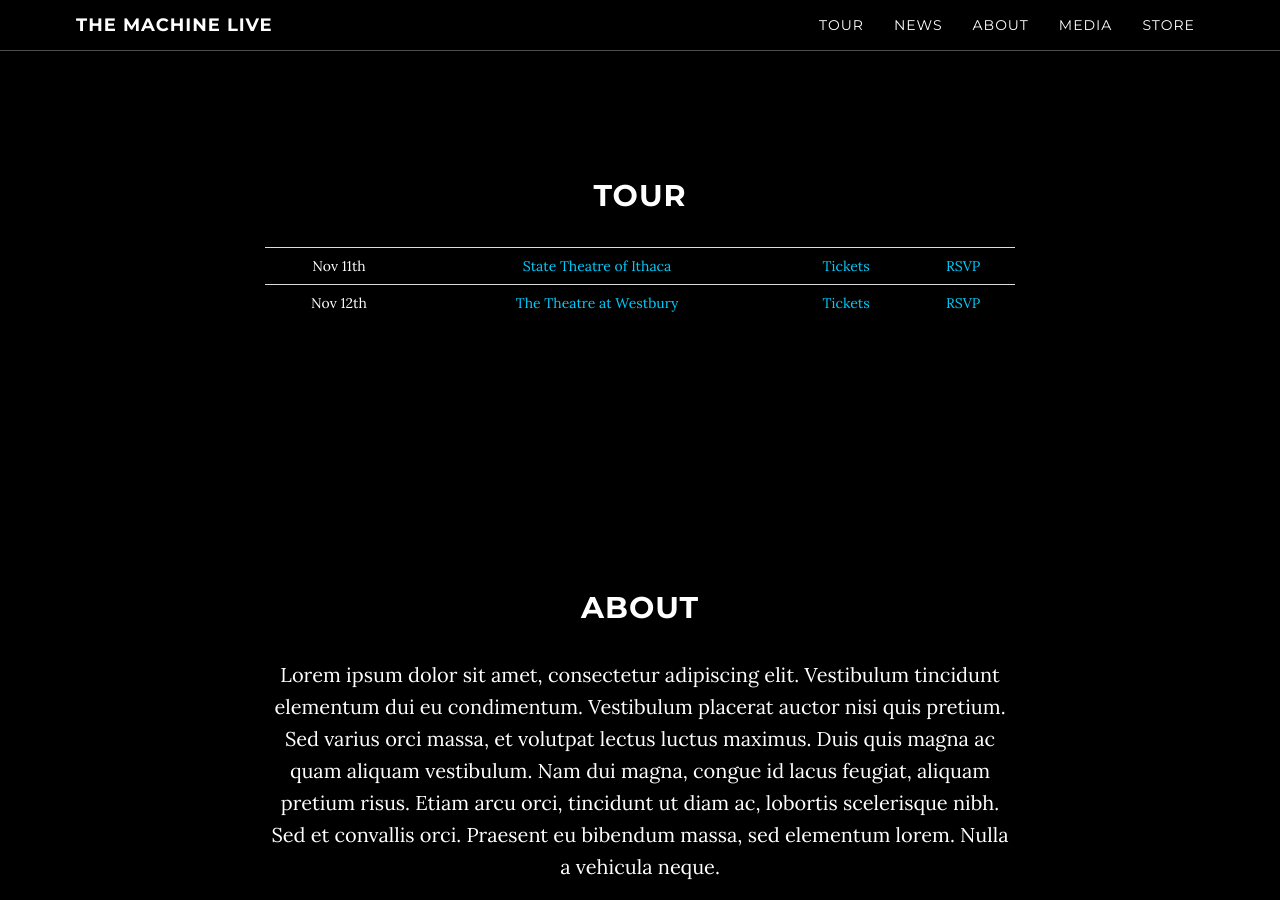
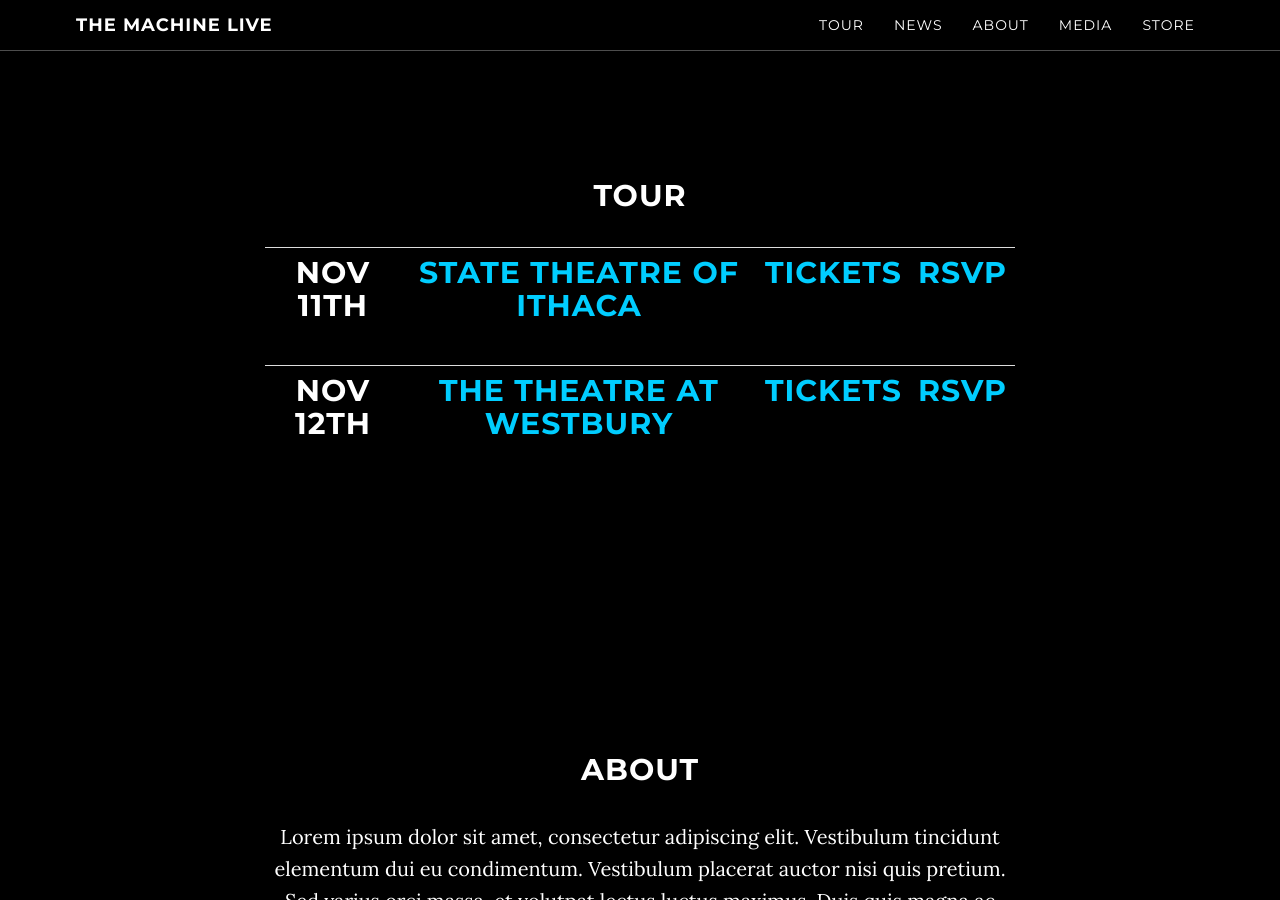
Before and after one commit to machineweb/machineweb.github.io, a Jekyll site: the page built from index.html, in a window 1280 px wide and 900 px high, scrolled down 971 px. Built offline with Jekyll 4.4.1, drawn with Linux system fonts in a browser that asks for light colours; comment, search, counter and statistics services are not loaded.

Commit message:
tour table updated

```diff
--- a/_includes/tour.html
+++ b/_includes/tour.html
@@ -16,15 +16,15 @@
                     {% endcapture %}
 
                     <tr class="{{ class }}">
-                        <td>{{ event.date }}</td>
+                        <td><h2>{{ event.date }}</h2></td>
                         <td>
-                            <a href="{{ event.venue-url }}">{{ event.venue }}</a>
+                            <h2><a href="{{ event.venue-url }}">{{ event.venue }}</a></h2>
                         </td>
                         <td>
-                            <a href="{{ event.tickets-url }}">Tickets</a>
+                            <h2><a href="{{ event.tickets-url }}">Tickets</a></h2>
                         </td>
                         <td>
-                            <a href="{{ event.rsvp-url }}">RSVP</a>
+                            <h2><a href="{{ event.rsvp-url }}">RSVP</a></h2>
                         </td>
                     </tr>
                     {% endfor %}
```
